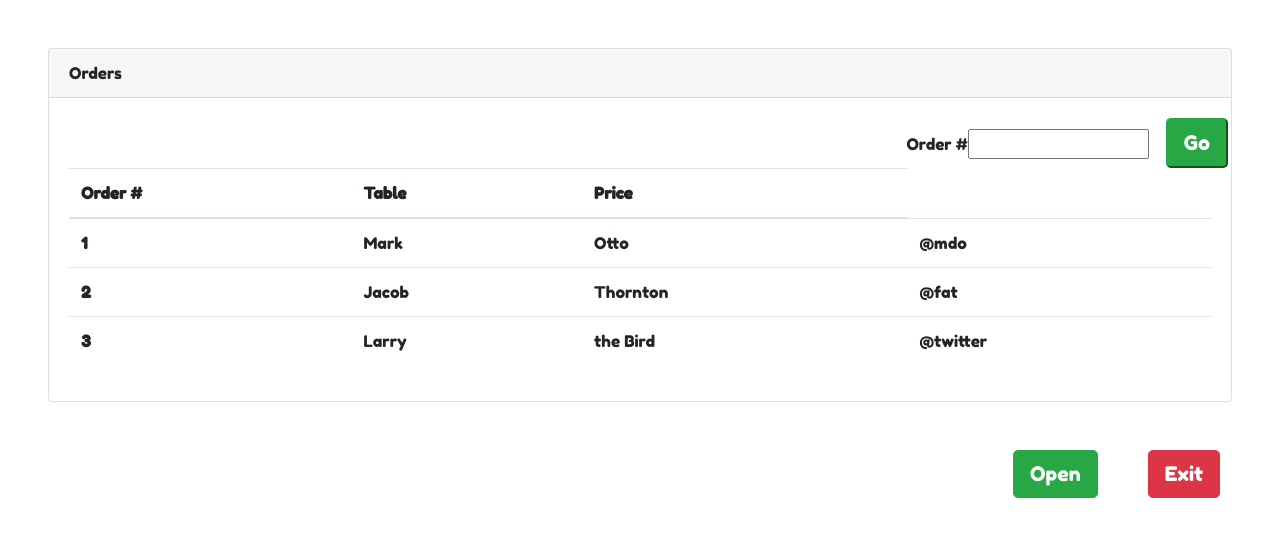
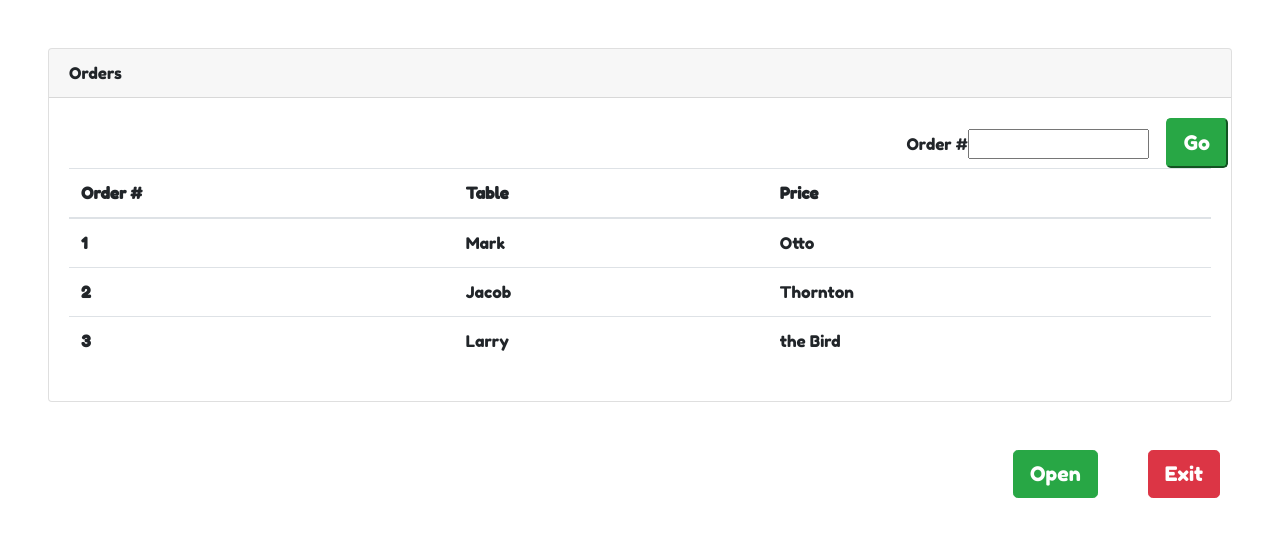
Before and after one commit to FanghanHu/Chirper, a React (Create React App) app in the folder client/: page /recall in a window 1280 px wide. Shown: the top 536 px of the page. Built offline with nearby package versions, Linux system fonts and the light colour scheme.

Commit message:
merging work

```diff
--- a/client/src/App.js
+++ b/client/src/App.js
@@ -6,6 +6,7 @@ import MainMenu from "./components/MainMenu";
 import OrderPage from "./components/OrderPage";
 import RecallPage from "./components/RecallPage";
 import TableSelection from "./components/TableSelection";
+import PaymentPage from "./components/PaymentPage";
 
 
 function App() {
@@ -35,6 +36,10 @@ function App() {
         <Route path="/orderpage" exact>
           <OrderPage />
         </Route>
+
+        <Route path="/payment" exact>
+          <PaymentPage/>
+        </Route>
       </Router>
     </>
   );
--- /dev/null
+++ b/client/src/components/PaymentPage/index.js
@@ -0,0 +1,18 @@
+import React from "react";
+
+function PaymentPage() {
+    return (
+        <>
+
+
+
+
+
+
+
+
+        </>
+    )
+}
+
+export default PaymentPage;
--- a/client/src/components/RecallPage/index.js
+++ b/client/src/components/RecallPage/index.js
@@ -1,7 +1,13 @@
-import React from "react";
+import React, {useState} from "react";
+import axios from "axios";
 
 
 function RecallPage() {
+
+
+
+
+
     return (
         <>
     <div className="card m-5">
@@ -27,19 +33,16 @@ function RecallPage() {
                         <th scope="row">1</th>
                         <td>Mark</td>
                         <td>Otto</td>
-                        <td>@mdo</td>
                     </tr>
                     <tr>
                         <th scope="row">2</th>
                         <td>Jacob</td>
                         <td>Thornton</td>
-                        <td>@fat</td>
                     </tr>
                     <tr>
                         <th scope="row">3</th>
                         <td>Larry</td>
                         <td>the Bird</td>
-                        <td>@twitter</td>
                     </tr>
                 </tbody>
             </table>
```
